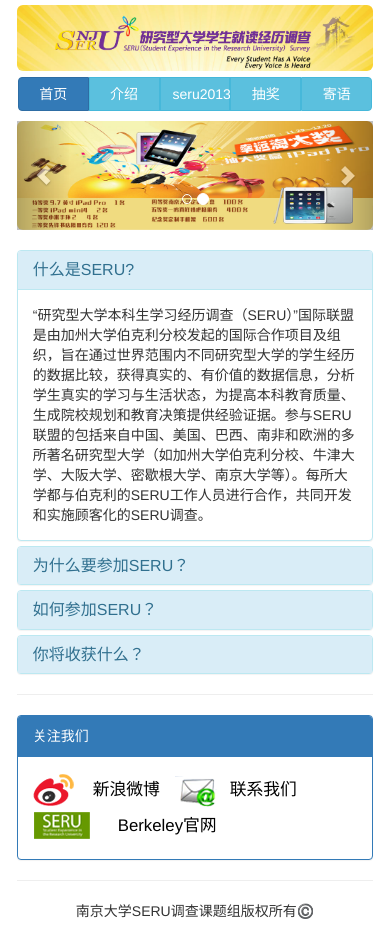
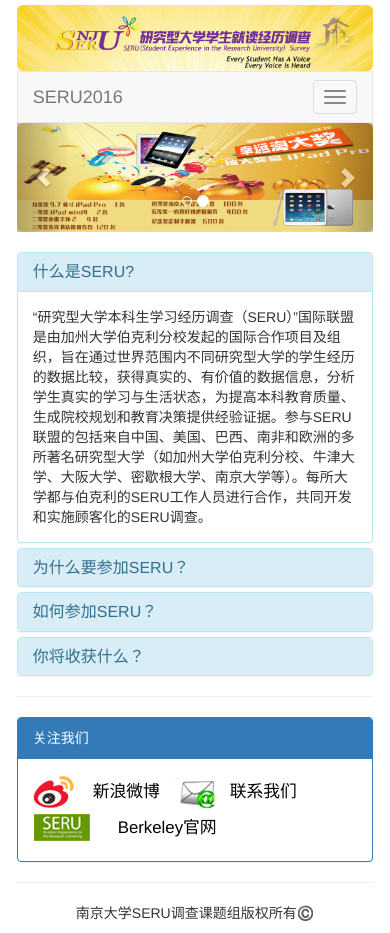
Before and after one commit to YulWarren/_seru2016, a plain HTML site: page index.html in a window 390 px wide. Drawn offline with Linux system fonts and the light colour scheme; files whose address does not match are found by name.

Commit message:
responsive index

```diff
--- a/index.html
+++ b/index.html
@@ -25,9 +25,24 @@
 <div class="img-responsive" style="margin-top: 5px">
   <img src="images/main.png" class="img-rounded">
 </div>
-<div class="navbar navbar-info navbar-primary" id="mynavbar" role="navigation">
-  <div class="btn-group btn-group-justified" style="margin-top: 5px">
-            <div class="btn-group">
+<div class="navbar navbar-default navbar-primary" id="mynavbar" role="navigation">
+    <div class="navbar-header">
+     　<!-- .navbar-toggle样式用于toggle收缩的内容，即nav-collapse collapse样式所在元素 -->
+       <button class="navbar-toggle" type="button" data-toggle="collapse" data-target=".navbar-responsive-collapse">
+
+         <span class="sr-only">Toggle Navigation</span>
+         <span class="icon-bar"></span>
+         <span class="icon-bar"></span>
+         <span class="icon-bar"></span>
+       </button>
+       <!-- 确保无论是宽屏还是窄屏，navbar-brand都显示 -->
+       <a href="./index.html" class="navbar-brand">SERU2016</a>
+  </div>
+  <!-- 屏幕宽度小于768px时，div.navbar-responsive-collapse容器里的内容都会隐藏，显示icon-bar图标，当点击icon-bar图标时，再展开。屏幕大于768px时，默认显示。 -->
+  <div class="collapse navbar-collapse navbar-responsive-collapse">
+      <ul class="nav nav-pills navbar-nav navbar-responsive-collapse" style="margin-top:8px">
+
+          <div class="btn-group">
             <a href="./index.html" class="btn btn-primary">
                 首页
             </a>
@@ -38,7 +53,7 @@
             </a>
             </div>
             <div class="btn-group">
-            <a href="./2013_report.html" class="btn btn-info">
+            <a href="./2013_report.html" class="btn btn-info btn-justified">
                 seru2013
             </a>
             </div>
@@ -54,8 +69,9 @@
 
             </a>
             </div>
+    </ul>
   </div>
-  </div>
+</div>
 <div id="carousel-example-generic" class="carousel slide" data-ride="carousel" data-interval="3000">
   <!-- Indicators -->
   <ol class="carousel-indicators">
```
